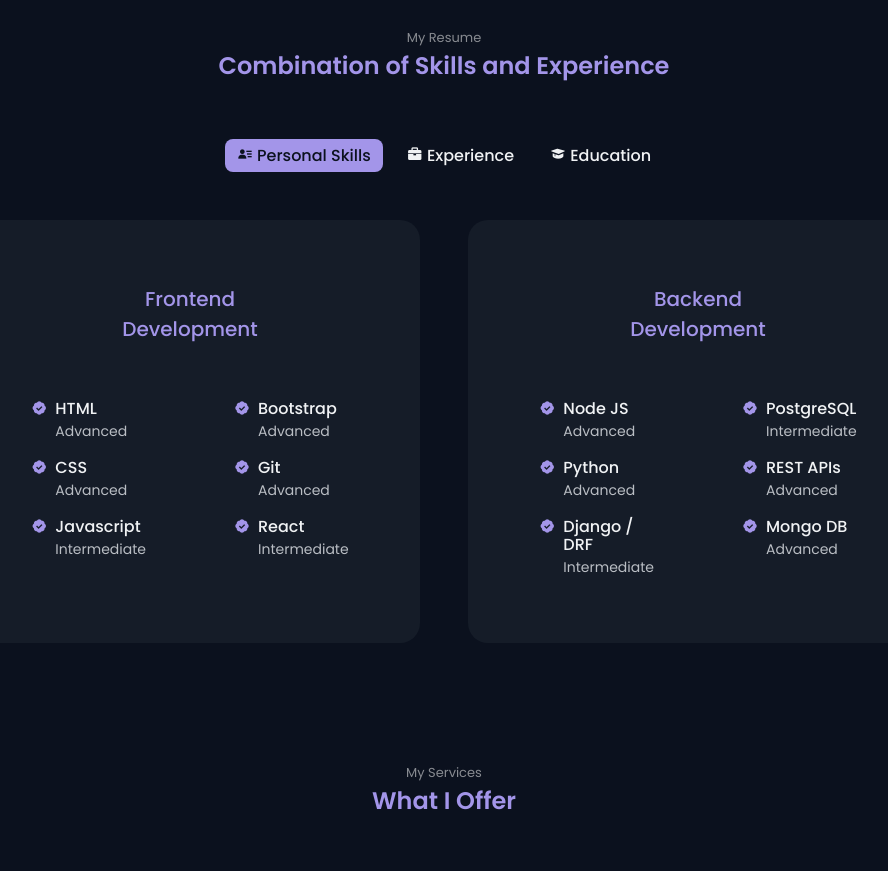
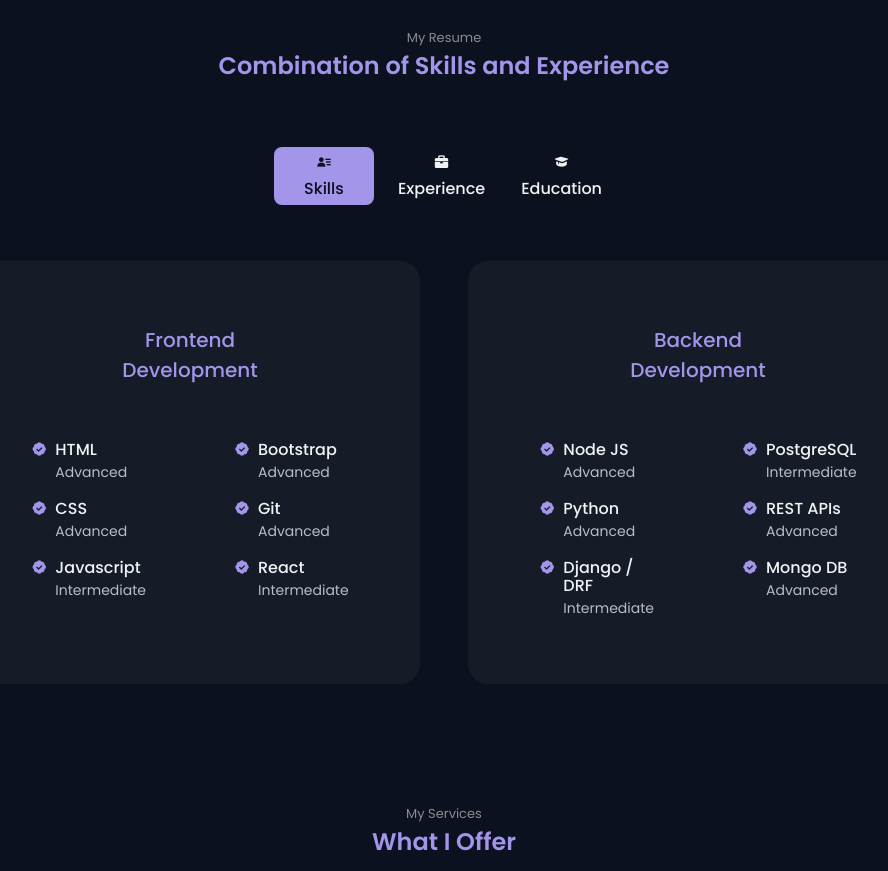
Before and after one commit to aryalshiva/personal_website, a plain HTML site: page index.html in a window 1280 px wide. Shown: the part 1140-2011 px from the top of the page, without its empty margins (196-1084 px from the left). Drawn offline with nearby package versions, Linux system fonts and the light colour scheme; a web font is replaced by a local one.

Commit message:
size of skills box maintained

```diff
--- a/assets/css/styles.css
+++ b/assets/css/styles.css
@@ -518,6 +518,13 @@ body.light-theme {
   padding: 0.25rem 0.75rem;
   font-weight: var(--font-medium);
   border-radius: 0.5rem;
+  display: flex;
+  flex-direction: column;
+  align-items: center;
+  justify-content: center;
+  min-width: 100px;
+  min-height: 40px;
+  box-sizing: border-box;
 }
 
 .active-resume {
@@ -610,6 +617,15 @@ body.light-theme {
   margin: 0 auto;
   padding: 0.5rem 0;
 }
+
+.timeline__box {
+  position: relative;
+  max-width: 90%;
+  margin: 0 auto;
+  padding: 0.5rem 0;
+}
+
+
 
 .timeline__container::before {
   content: '';
--- a/index.html
+++ b/index.html
@@ -220,17 +220,21 @@
             <span class="section__subtitle">My Resume</span>
             <h2 class="section__title">Combination of Skills and Experience</h2>
 
-
-            <div class="timeline__filters">
-                <span class="resume_item" timeline='Skills'>
-                    <i class='bx bxs-user-detail'></i> Personal Skills
-                </span>
-                <span class="resume_item" timeline='Experience'>
-                    <i class='bx bxs-briefcase'></i> Experience
-                </span>
-                <span class="resume_item" timeline='Education'>
-                    <i class='bx bxs-graduation'></i> Education
-                </span>
+            <div class="timeline__box">
+                <div class="timeline__filters">
+                    <div class="resume_item" timeline='Skills' >
+                        <div><i class='bx bxs-user-detail'></i></div>
+                        <div>Skills</div>
+                    </div>
+                    <div class="resume_item" timeline='Experience' >
+                        <div><i class='bx bxs-briefcase'></i></div>
+                        <div>Experience</div>
+                    </div>
+                    <div class="resume_item" timeline='Education'>
+                        <div><i class='bx bxs-graduation'></i></div>
+                        <div>Education</div>
+                    </div>
+                </div>
             </div>
 
             <!--=============== PERSONAL SKILLS ===============-->
```
